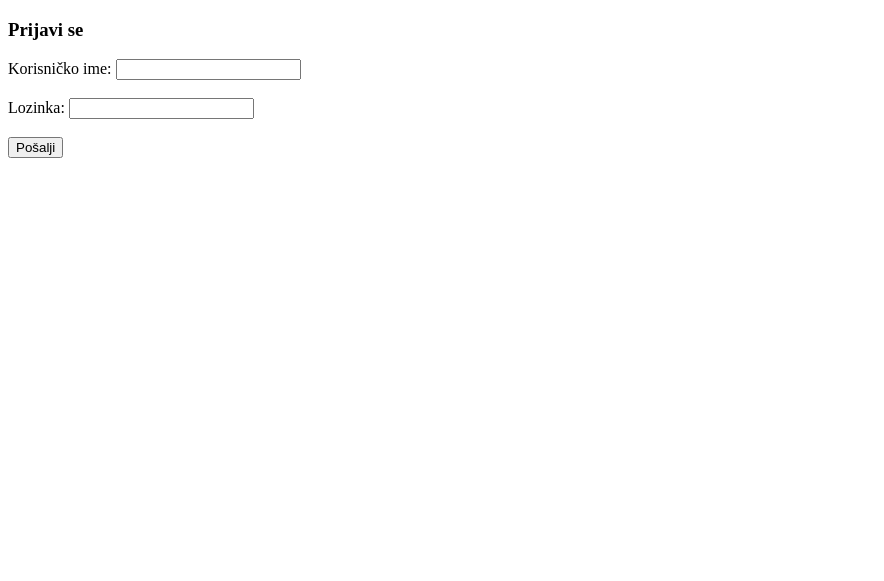
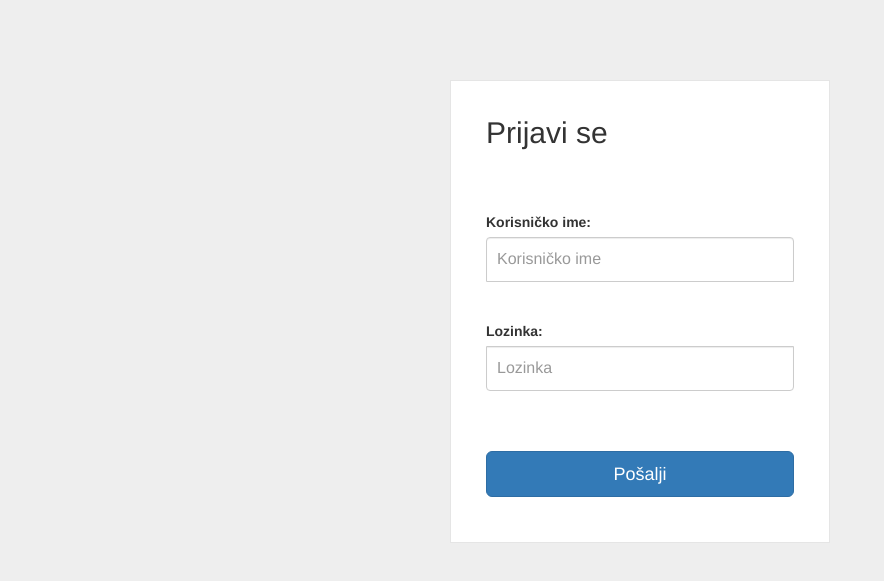
Before and after one commit to VladimirAnic/RUAP_projekt, a PHP site: page /login.php in a window 1280 px wide. Shown: the top 581 px of the page, without its empty margins (0-884 px from the left). Run offline with PHP 8.4, Linux system fonts and the light colour scheme; some libraries are stand-ins or nearby versions.

Commit message:
styled login, newTest, overview

```diff
--- a/login.php
+++ b/login.php
@@ -3,18 +3,70 @@
 <html lang="hr">
     <head>
         <meta charset="UTF-8">
+        <link rel="stylesheet" href="https://maxcdn.bootstrapcdn.com/bootstrap/3.3.7/css/bootstrap.min.css">
+		<script src="https://ajax.googleapis.com/ajax/libs/jquery/3.2.0/jquery.min.js"></script>
+		<script src="https://maxcdn.bootstrapcdn.com/bootstrap/3.3.7/js/bootstrap.min.js"></script>
+        <style>
+            body {
+                background: #eee ;
+            }
+
+            .wrapper {
+                margin-top: 80px;
+            margin-bottom: 80px;
+            }
+
+            .form-signin {
+            max-width: 380px;
+            padding: 15px 35px 45px;
+            margin: 0 auto;
+            background-color: #fff;
+            border: 1px solid rgba(0,0,0,0.1);
+
+            .form-signin-heading
+                {
+                margin-bottom: 30px;
+                }
+
+                .form-control {
+                position: relative;
+                font-size: 16px;
+                height: auto;
+                padding: 10px;
+                    @include box-sizing(border-box);
+
+                    &:focus {
+                    z-index: 2;
+                    }
+                }
+
+                input[type="text"] {
+                margin-bottom: -1px;
+                border-bottom-left-radius: 0;
+                border-bottom-right-radius: 0;
+                }
+
+                input[type="password"] {
+                margin-bottom: 20px;
+                border-top-left-radius: 0;
+                border-top-right-radius: 0;
+                }
+            }
+        </style>
     </head>
     <body>
-		<h3>Prijavi se</h3>
-        <form method="post">
-            <label for="k_ime">Korisničko ime: </label>
-            <input type="text" name="k_ime" value="" id="k_ime"/>
-            <br/><br/>
-            <label for="lozinka">Lozinka: </label>
-            <input type="password" name="lozinka" value="" id="lozinka"/>
-            <br/><br/>
-            <input type="submit" name="salji" value="Pošalji"/>
-        </form>
+        <div class="wrapper"> <!-- https://codepen.io/ace-subido/pen/Cuiep -->
+            <form class="form-signin" method="post">
+                <h2 class="form-signin-heading">Prijavi se </br></br></h2>
+                <label for="k_ime">Korisničko ime: </label>
+                <input class="form-control" placeholder="Korisničko ime" type="text" name="k_ime" value="" id="k_ime"/>
+                <br/><br/>
+                <label for="lozinka">Lozinka: </label>
+                <input class="form-control" placeholder="Lozinka" type="password" name="lozinka" value="" id="lozinka"/>
+                <br/><br/>
+                <input class="btn btn-lg btn-primary btn-block" type="submit" name="salji" value="Pošalji"/>
+            </form>
+        </div>
     </body>
 </html>
 <?php
--- a/newTest.php
+++ b/newTest.php
@@ -8,6 +8,9 @@
 <html lang="hr">
     <head>
         <meta charset="UTF-8">
+        <link rel="stylesheet" href="https://maxcdn.bootstrapcdn.com/bootstrap/3.3.7/css/bootstrap.min.css">
+		<script src="https://ajax.googleapis.com/ajax/libs/jquery/3.2.0/jquery.min.js"></script>
+		<script src="https://maxcdn.bootstrapcdn.com/bootstrap/3.3.7/js/bootstrap.min.js"></script>
     </head>
     <body>
 		<h3>Upišite vaše podatke</h3>
@@ -90,6 +93,6 @@
 		}
 		else echo "Niste unijeli sve podatke.";
 
-    echo "<a href='overview.php'>Pregled statistike</a>";
+    echo "<a href='overview.php'>Pregled statistike </a>";
      echo "<a href='signout.php'>Odjava</a>";
 ?>
```
Also changed, not shown: overview.php (+8 -9 lines).
